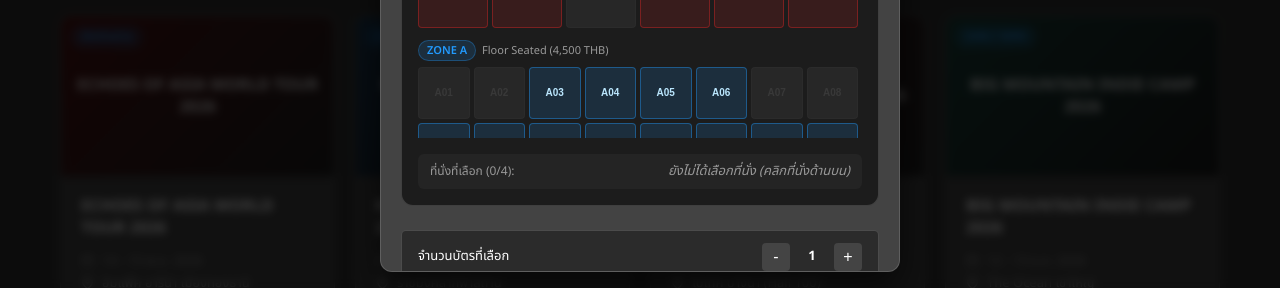
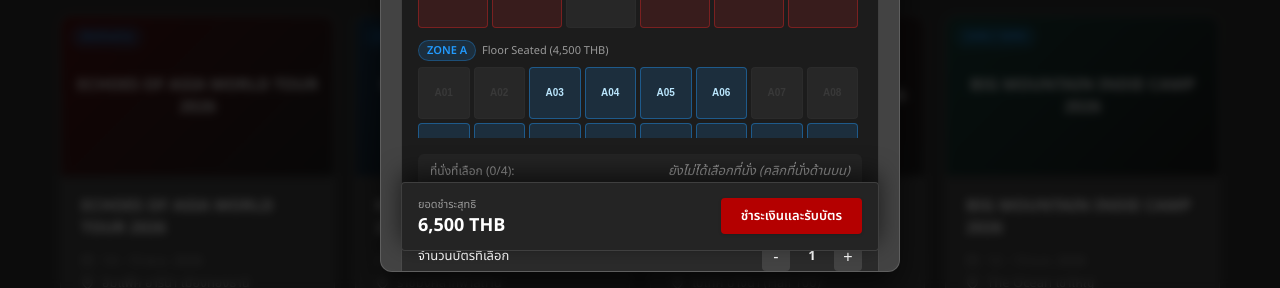
Before and after one commit to Lighting6647/Tikkethub, a website: page index.html in a window 1280 px wide. Both pictures are taken after a click on the button "จองบัตรเลย". Shown: the part 512-800 px from the top of the page. Drawn offline with Linux system fonts and the light colour scheme; no server answers.

Commit message:
fix(ui): make summary-card and checkout button sticky at bottom of booking modal

```diff
--- a/index.html
+++ b/index.html
@@ -467,12 +467,18 @@
     }
 
     .summary-card {
-      background-color: #292929;
+      background-color: #242424;
       padding: var(--space-12) var(--space-16);
       border-radius: var(--radius-btn);
       display: flex;
       justify-content: space-between;
       align-items: center;
+      position: sticky;
+      bottom: 0;
+      z-index: 20;
+      border: 1px solid rgba(255, 255, 255, 0.12);
+      box-shadow: 0 -8px 24px rgba(0, 0, 0, 0.6);
+      backdrop-filter: blur(8px);
     }
 
     /* Toast Notification */
```
